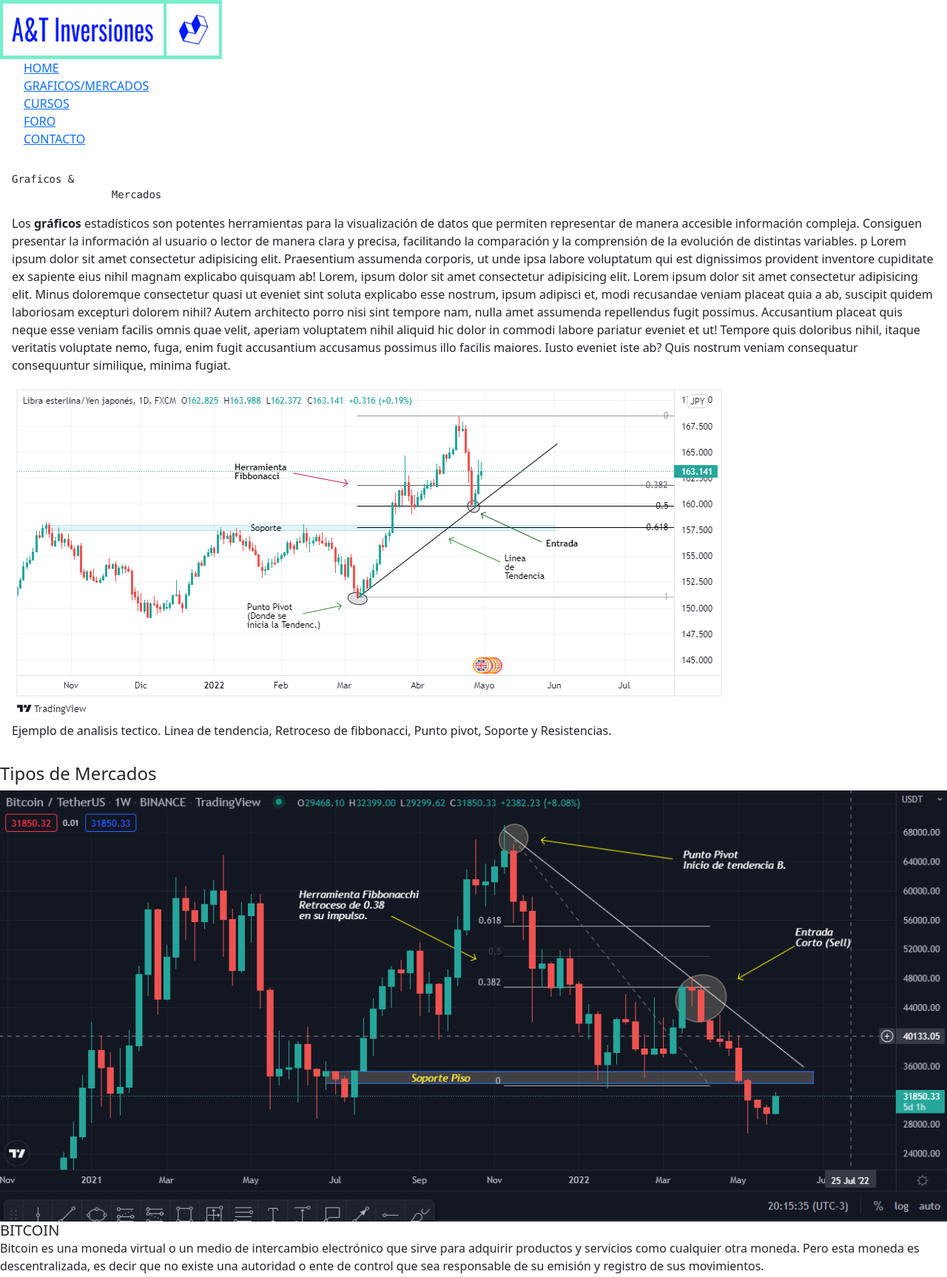
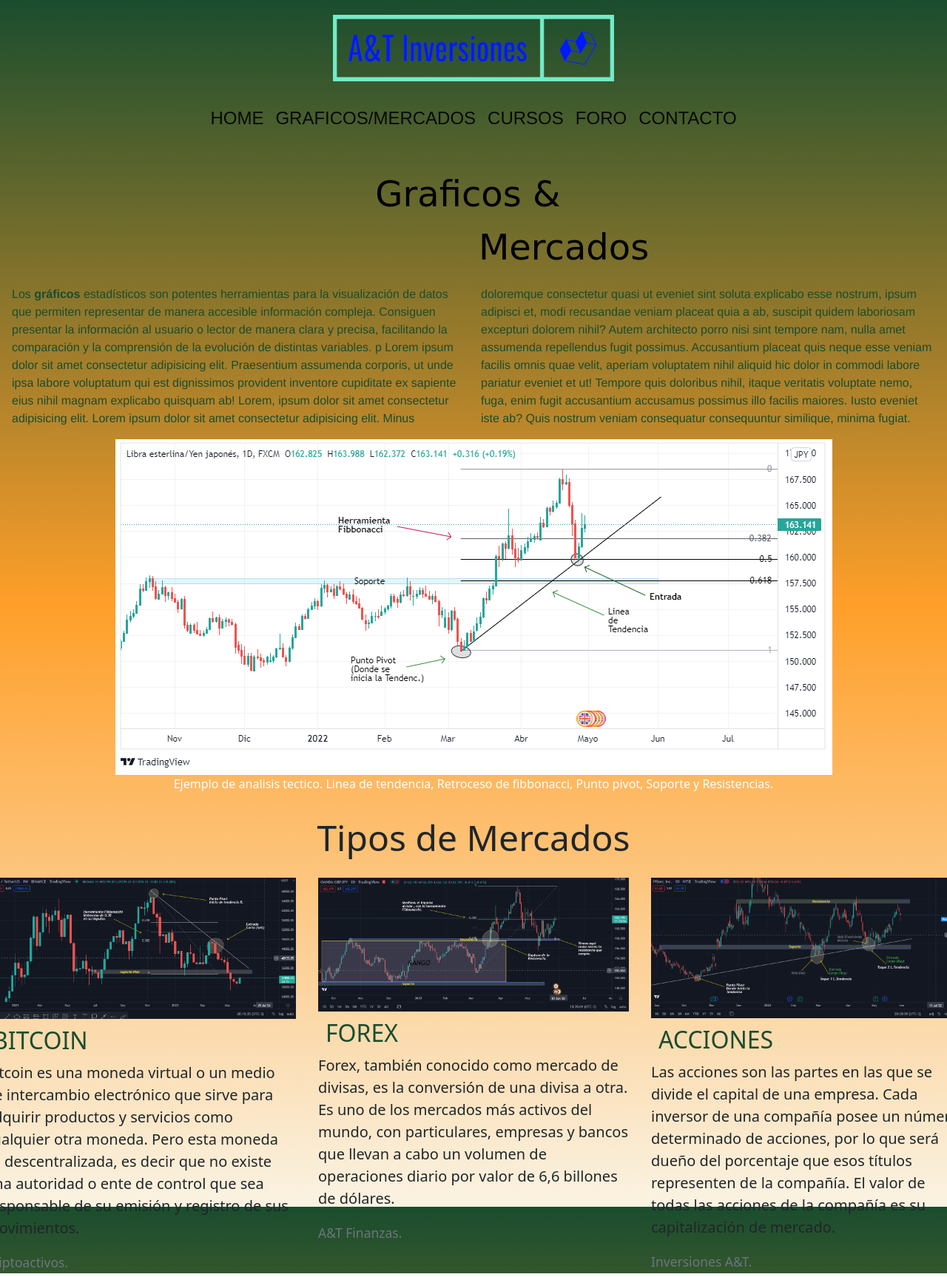
Before and after one commit to TomasTorres0/TOMASTORRES-INVERSIONESA-T, a plain HTML site: page graficos.html in a window 1280 px wide. Shown: the top 1727 px of the page at 74% size. Drawn offline with nearby package versions, Linux system fonts and the light colour scheme.

Commit message:
haciendo responsive mi pagina "graficos"

```diff
--- a/graficos.html
+++ b/graficos.html
@@ -11,7 +11,7 @@
     <link rel="stylesheet" href="css/style.css">
     <title>GRAFICOS/INVERSIONESA&T</title>
 </head>
-<body class="body">
+<body class="bodygraficos">
 
 
   <svg xmlns="http://www.w3.org/2000/svg" style="display: none;">
@@ -27,26 +27,48 @@
   </svg>
 
 
+  <nav class="navbar-expand-lg">
 
+    <div class="row justify-content-md-center">
 
-        <div class="logomedia">
-          <img class="logo" src="./imagenes/logo.png" alt="inversiones" width="300px" height="80px">
+      <div class="container-fluid row">
+        <div class="col-md-auto">
+          <a class="navbar-brand" href="#"><img class="logo" src="./imagenes/logo.png" alt="InversionesA&T"></a>
         </div>
+      </div>
 
+      <div class="row justify-content-center m-3">
+          <div class="col-md">
+            <button class="navbar-toggler" type="button" data-bs-toggle="collapse"
+             data-bs-target="#navbarSupportedContent" aria-controls="navbarSupportedContent"
+             aria-expanded="false" aria-label="Toggle navigation">
+            <span class="navbar-toggler-icon"></span>
+            </button>
+          <div class="navbar-collapse justify-content-evenly m-2" id="navbarSupportedContent">
 
-      <header class="header">
-        <div>
-          <ul class="menu">
-            <li class="nav"><a class="animate__animated animate__tada tom" href="index.html">HOME</a></li>
-            <li class="nav"><a href="graficos.html">GRAFICOS/MERCADOS</a></li>
-            <li class="nav"><a href= "cursos.html">CURSOS</a></li>
-            <li class="nav"><a href= "foro.html">FORO</a></li>
-            <li class="nav"><a href="contact.html">CONTACTO</a></li>
-          </ul>
-
-        </div>
-
-      </header>
+          <div class="color">
+            <ul class="navbar-nav me-auto mb-2 mb-lg-0 ulheader">
+              <li class="nav-item">
+                <a class="nav-link active navbar" aria-current="page" href="index.html">HOME</a>
+              </li>
+              <li class="nav-item">
+                <a class="nav-link active navbar" href="graficos.html">GRAFICOS/MERCADOS</a>
+              </li>
+              <li class="nav-item">
+                <a class="nav-link active navbar" href="graficos.html">CURSOS</a>
+              </li>
+              <li class="nav-item">
+                <a class="nav-link active navbar" href="graficos.html">FORO</a>
+              </li>
+              <li class="nav-item">
+                <a class="nav-link active navbar" href="graficos.html">CONTACTO</a>
+              </li>
+            </ul>
+          </div>
+          </div>
+          </div>
+      </div>
+  </nav>
 
 
 
@@ -114,22 +136,10 @@
       </div>
   </section>
 
-  <div class="footerpagina2">
-    <footer class="d-flex flex-wrap justify-content-between align-items-center py-3 my-4 border-top footer">
-      <div class="col-md-4 d-flex align-items-center">
-        <a href="/" class="mb-3 me-2 mb-md-0 text-muted text-decoration-none lh-1">
-          <svg class="bi" width="30" height="24"><use xlink:href="#bootstrap"/></svg>
-        </a>
-        <span class="colortextofooter">&copy; 2022 Inversiones A&T :: Argentina , Córdoba</span>
-      </div>
 
-      <ul class="nav col-md-4 justify-content-end list-unstyled d-flex">
-        <li class="ms-3"><a class="text-muted" href="#"><svg class="bi" width="24" height="24"><use xlink:href="#twitter"/></svg></a></li>
-        <li class="ms-3"><a class="text-muted" href="#"><svg class="bi" width="24" height="24"><use xlink:href="#instagram"/></svg></a></li>
-        <li class="ms-3"><a class="text-muted" href="#"><svg class="bi" width="24" height="24"><use xlink:href="#facebook"/></svg></a></li>
-      </ul>
-    </footer>
-  </div>
+
+
+
 
 
     <script src="https://unpkg.com/aos@2.3.1/dist/aos.js"></script>
--- a/sass/_main.scss
+++ b/sass/_main.scss
@@ -1,6 +1,6 @@
 main{
     padding: 1rem;
-    & .estilo{
+    .estilo{
         margin-top: 10px;
         text-align: center;
         color: #6f9c41;
--- a/sass/_navbar.scss
+++ b/sass/_navbar.scss
@@ -4,13 +4,13 @@
     font-size: x-large;
     font-family: sans-serif;
 
-    & .logo{
+    .logo{
         width: 380px;
         height: 90px;
 
     }
 
-    & .container-fluid{
+    .container-fluid{
 
         @include mixinsfunc.crear-flexbox(space-around);
     }
--- a/sass/_reset.scss
+++ b/sass/_reset.scss
@@ -4,8 +4,6 @@
 }
 
 .iniciobody{
-
     //background-color: map-get($map: variables.$palette, $key:'one' );//
-    background-color: aquamarine;
-
+    background-image: linear-gradient(#54BAB9,#18978F,#54BAB9,#54BAB9);
 }
--- a/sass/style.scss
+++ b/sass/style.scss
@@ -1,10 +1,8 @@
 @use 'reset';
 @use 'navbar';
 @use 'main';
-//@use 'animacion';
+@use 'tarjetas';
 @use 'variables';
-
-
 .titulo{
     font-weight: bold;
     font-family: 'Courier New', Courier, monospace;
@@ -28,6 +26,7 @@
     margin-top: 40px ;
     display: flex;
     justify-content: space-around;
+
     .card{
         align-items: center;
         background-color:#87805E;
@@ -116,12 +115,136 @@
    .alineartexto{
     text-align: center;
    }
-   .tarjetas{
-    margin-left: 14px;
-   }
+
   .card{
     margin-top: 30px;
 
   }
 
 }
+
+//INICIA PAGINA GRAFICOS */
+
+.bodygraficos{
+
+    background-image: linear-gradient(#1A4D2E,#FF9F29,#FAF3E3);
+    margin: 20px auto;
+}
+  .logomedia {
+    display: flex;
+    flex-direction: column;
+    align-items: center;
+    grid-area: logomedia;
+}
+  .header{
+    background-color: #7edfb2;
+    grid-area: header;
+         & ul{
+             display: flex;
+             justify-content: space-around;
+             font-size: x-large;
+             font-family: serif;
+             list-style: none;
+             margin: 10px;
+             color: black;
+
+             & .nav {
+                 transition-duration: 4s;
+             }
+             & .nav:hover {
+                 background-color: #A5BECC;
+                 transition-duration: 3s;
+             }
+         }
+     }
+  main{
+    grid-area: main;
+
+    & .titulograf{
+        font-size: 3rem;
+        font-family: cursive;
+        text-align:center;
+        color: #000000;
+     }
+     & .parrafograficos{
+        font-size: 1rem;
+        font-family: Helvetica, sans-serif;
+        -moz-column-count: 2;
+        -moz-column-gap: 20px;
+        -webkit-column-count: 2;
+        -webkit-column-gap: 20px;
+        column-count: 2;
+        column-gap: 20px;
+
+     }
+        & .img-fluid{
+            text-align: center;
+            color: white;
+        }
+  }
+  .sectiongraf{
+    grid-area: sectiongraf;
+  }
+  .container{
+    grid-area: footer;
+  }
+.iniciograficos{
+    color: #1A4D2E;
+
+    }
+    .sectiongraf{
+        & .titulo2{
+            font-size:3rem;
+            text-align: center;
+            margin: auto;
+        }
+        & .card-group{
+            display: flex;
+            flex-direction: column;
+            flex-wrap: wrap;
+            width: 450px;
+            height: 450px;
+            align-content: center;
+            margin: auto;
+
+            & .cardgraf{
+
+               margin: 25px 15px 0 15px;
+            }
+            & .card-title{
+                font-size: 2rem;
+                color: #1A4D2E;
+                margin: 10px;
+            }
+            & .card-text{
+                font-size: 20px;
+
+            }
+        }
+    }
+   .footer{
+    margin-top: 100px;
+   }
+   .alineartexto{
+    text-align: center;
+   }
+
+   @media (max-width:600px){
+    .bodygraficos{
+        background-image: linear-gradient(#1A4D2E,#FF9F29,#FAF3E3);
+        margin: 20px auto;
+    }
+    .logo{
+        margin: auto;
+        width: 250px;
+        height: 70px;
+    }
+    .titulograf{
+        text-align: end;
+        font-size: medium;
+    }
+    .header{
+        display: inline;
+
+    }
+   }
```
Also changed, not shown: index.html (+9 -13 lines), css/style.css, estilo original/footer.txt (added), estilo original/header.txt (added), sass/_tarjetas.scss (added).
